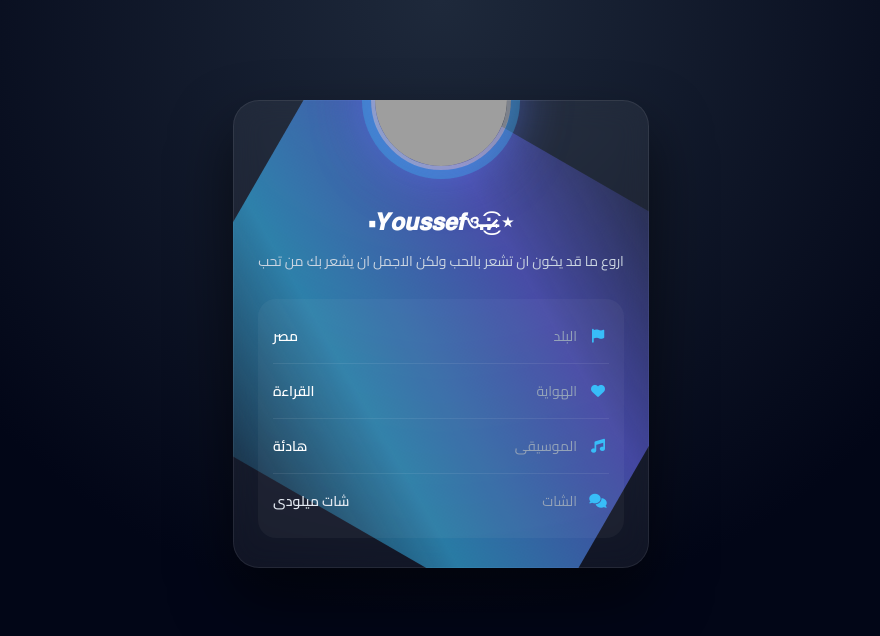
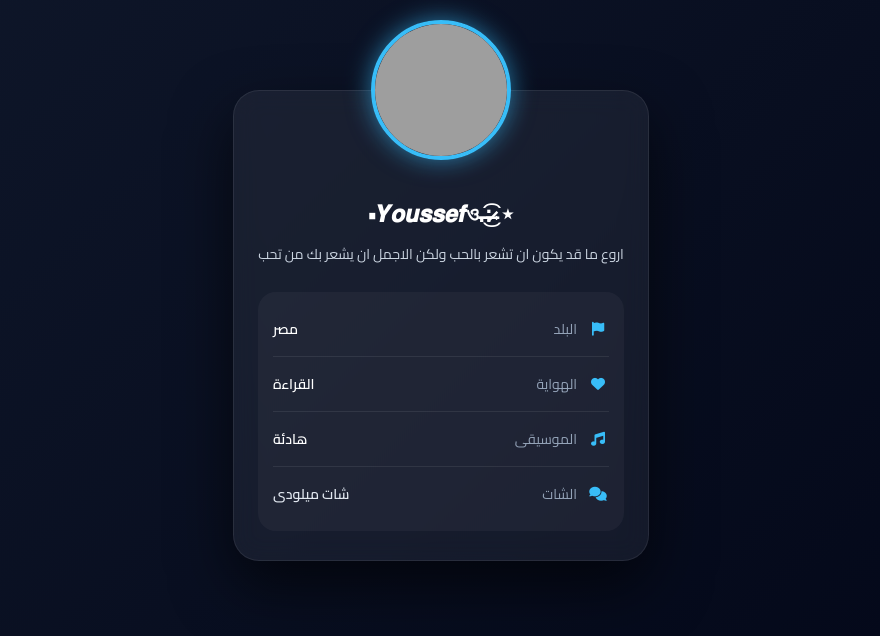
Before and after one commit to Mahosss/joe, a plain HTML site: page index.html in a window 1280 px wide. Shown: the whole page, without its empty margins (199-1079 px from the left). Drawn offline with Linux system fonts and the light colour scheme; grey boxes are pictures that could not be loaded.

Commit message:
Update index.html

```diff
--- a/index.html
+++ b/index.html
@@ -21,51 +21,26 @@ body{
   display:flex;
   justify-content:center;
   align-items:flex-start;
-  padding-top:100px;
-  background:
-    radial-gradient(circle at top,#1e293b,#020617 60%);
+  padding-top:90px;
+  background:linear-gradient(135deg,#0f172a,#020617);
   color:#fff;
 }
 
-/* ====== VIP CARD ====== */
+/* ===== CARD ===== */
 .profile-card{
   width:416px;
-  position:relative;
   background:rgba(255,255,255,0.06);
-  backdrop-filter:blur(14px);
+  backdrop-filter:blur(12px);
   border-radius:26px;
   padding:90px 25px 30px;
   text-align:center;
+  position:relative;
   box-shadow:
-    0 30px 60px rgba(0,0,0,.55),
+    0 25px 60px rgba(0,0,0,.6),
     inset 0 0 0 1px rgba(255,255,255,.08);
-  overflow:hidden;
 }
 
-/* Glow Border */
-.profile-card::before{
-  content:"";
-  position:absolute;
-  inset:-2px;
-  border-radius:inherit;
-  background:linear-gradient(
-    120deg,
-    transparent,
-    #38bdf8,
-    #6366f1,
-    transparent
-  );
-  opacity:.6;
-  animation:borderMove 6s linear infinite;
-  z-index:-1;
-}
-
-@keyframes borderMove{
-  0%{transform:rotate(0deg)}
-  100%{transform:rotate(360deg)}
-}
-
-/* ====== AVATAR VIP ====== */
+/* ===== AVATAR ===== */
 .avatar{
   width:140px;
   height:140px;
@@ -75,16 +50,9 @@ body{
   top:-70px;
   left:50%;
   transform:translateX(-50%);
-  border:4px solid rgba(255,255,255,.4);
+  border:4px solid #38bdf8;
   box-shadow:
-    0 0 0 6px rgba(56,189,248,.25),
-    0 0 40px rgba(56,189,248,.6);
-  animation:pulse 3s ease-in-out infinite;
-}
-
-@keyframes pulse{
-  0%,100%{box-shadow:0 0 0 6px rgba(56,189,248,.25),0 0 40px rgba(56,189,248,.6)}
-  50%{box-shadow:0 0 0 10px rgba(56,189,248,.35),0 0 60px rgba(99,102,241,.8)}
+    0 0 25px rgba(56,189,248,.6);
 }
 
 .avatar img{
@@ -93,11 +61,11 @@ body{
   object-fit:cover;
 }
 
-/* ====== TEXT ====== */
+/* ===== TEXT ===== */
 .name{
   font-size:23px;
   font-weight:700;
-  margin:10px 0 5px;
+  margin:12px 0 6px;
 }
 
 .bio{
@@ -106,7 +74,7 @@ body{
   margin-bottom:25px;
 }
 
-/* ====== INFO VIP ====== */
+/* ===== INFO ===== */
 .info{
   background:rgba(255,255,255,0.04);
   border-radius:18px;
@@ -119,8 +87,7 @@ body{
   gap:10px;
   padding:14px 0;
   font-size:14px;
-  position:relative;
-  transition:.3s;
+  transition:.25s;
 }
 
 .info-item:not(:last-child){
@@ -129,8 +96,8 @@ body{
 
 .info-item:hover{
   background:rgba(56,189,248,.08);
-  padding-right:12px;
   border-radius:12px;
+  padding-right:14px;
 }
 
 .icon{
@@ -151,22 +118,11 @@ body{
 .value a{
   color:#e2e8f0;
   text-decoration:none;
-  position:relative;
 }
 
-.value a::after{
-  content:"";
-  position:absolute;
-  right:0;
-  bottom:-3px;
-  width:0;
-  height:2px;
-  background:#38bdf8;
-  transition:.3s;
-}
-
-.value a:hover::after{
-  width:100%;
+.value a:hover{
+  color:#38bdf8;
+  text-decoration:underline;
 }
 </style>
 </head>
@@ -175,7 +131,7 @@ body{
 <div class="profile-card">
 
   <div class="avatar">
-    <img src="https://img.alfrsantv.com/img/f176457294607841.png">
+    <img src="https://img.alfrsantv.com/img/f176457294607841.png" alt="">
   </div>
 
   <div class="name">⋆˖:̶̷.̶̶͜͡𝒀𝒐𝒖𝒔𝒔𝒆𝒇ও•</div>
```
